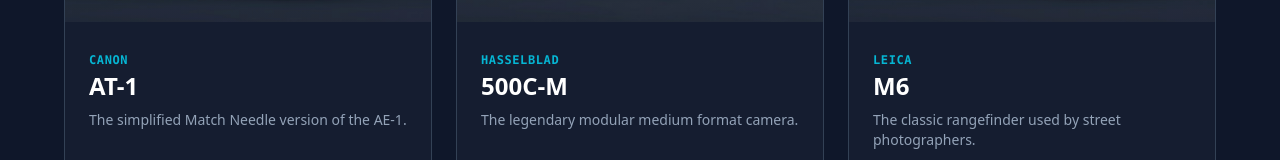
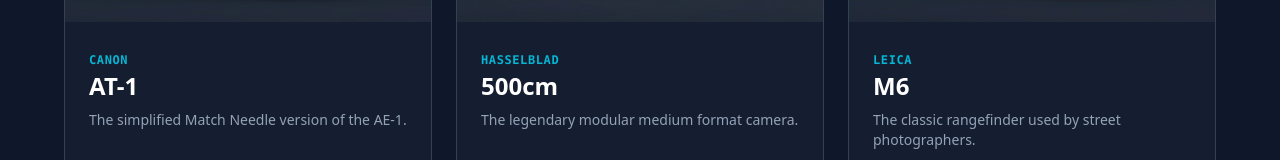
Before and after one commit to GuoweiWang27/Teardown, a React (Vite) app: page / in a window 1280 px wide. Shown: the part 391-551 px from the top of the page. Built offline with nearby package versions, Linux system fonts and the light colour scheme; no server answers.

Commit message:
Update constants.ts

```diff
--- a/constants.ts
+++ b/constants.ts
@@ -58,7 +58,7 @@
   {
     id: 'hasselblad-500cm',
     brand: 'Hasselblad',
-    model: '500C-M',
+    model: '500cm',
     description: 'The legendary modular medium format camera.',
     description_cn: '传奇的模块化中画幅相机。',
     techHighlight: 'Modular Design, Leaf Shutter',
```
